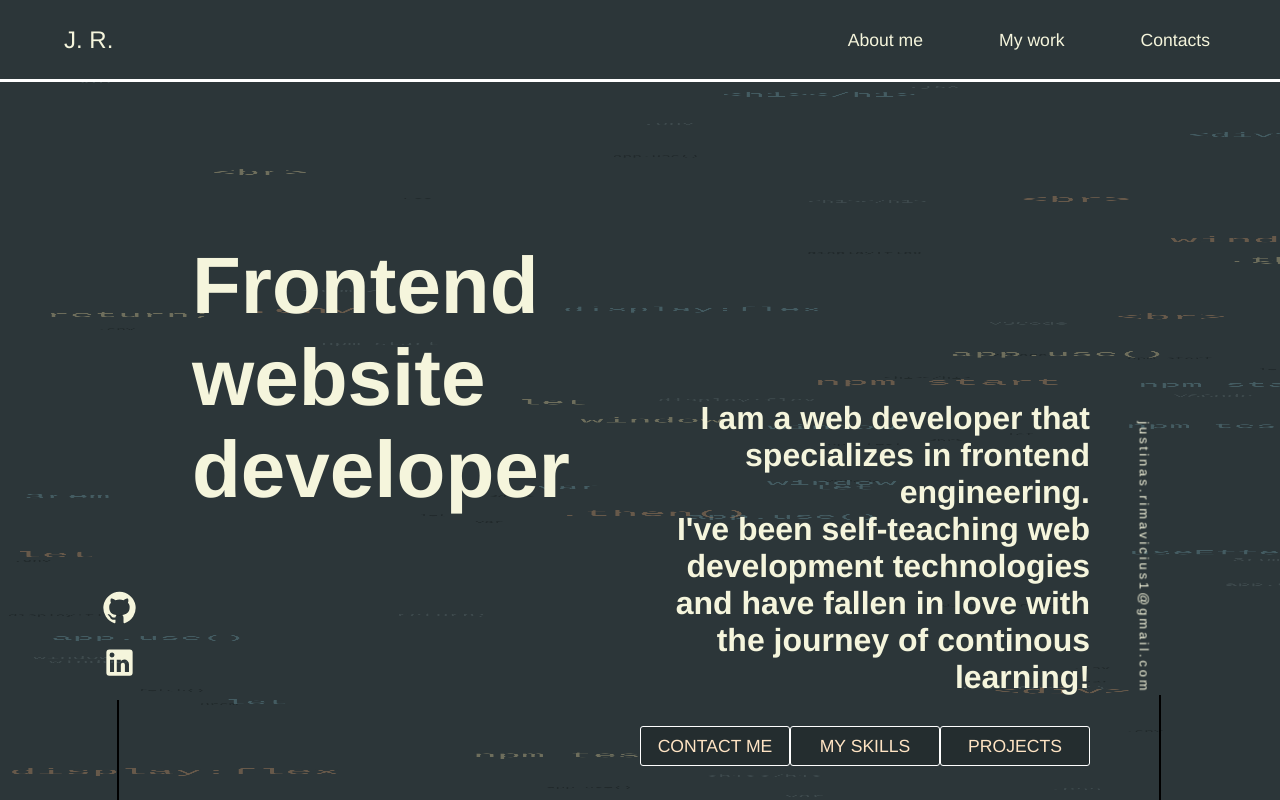
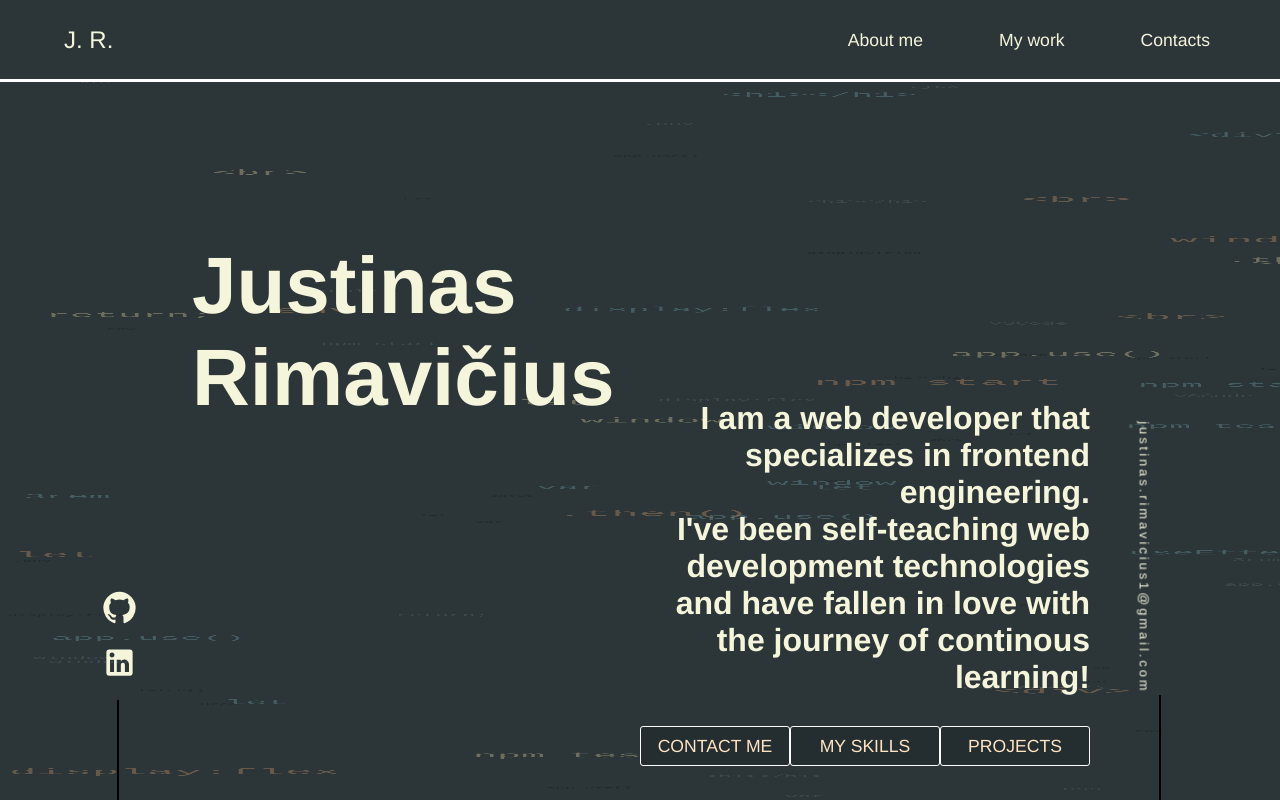
Before and after one commit to Justasrimavicius/portfolio, a React (Create React App) app: page / in a window 1280 px wide. Shown: the top 800 px of the page. Built offline with nearby package versions, Linux system fonts and the light colour scheme.

Commit message:
Changed above-fold text.

```diff
--- a/src/Components/MainContent.jsx
+++ b/src/Components/MainContent.jsx
@@ -71,13 +71,10 @@ function MainContent(props) {
                 <div className='above-fold'>
                     <div className='intro-text'>
                         <h6 className='intro-text-first' onMouseEnter={(e)=>{introTextEntered(e)}} onMouseLeave={(e)=>{introTextLeft(e)}}>
-                            Frontend
+                            Justinas
                         </h6>
                         <h6 className='intro-text-second' onMouseEnter={(e)=>{introTextEntered(e)}} onMouseLeave={(e)=>{introTextLeft(e)}}>
-                            website
-                        </h6>
-                        <h6 className='intro-text-third' onMouseEnter={(e)=>{introTextEntered(e)}} onMouseLeave={(e)=>{introTextLeft(e)}}>
-                            developer
+                            Rimavičius
                         </h6>
                     </div>
                     <div className='intro-text-miniAbout'>
```
